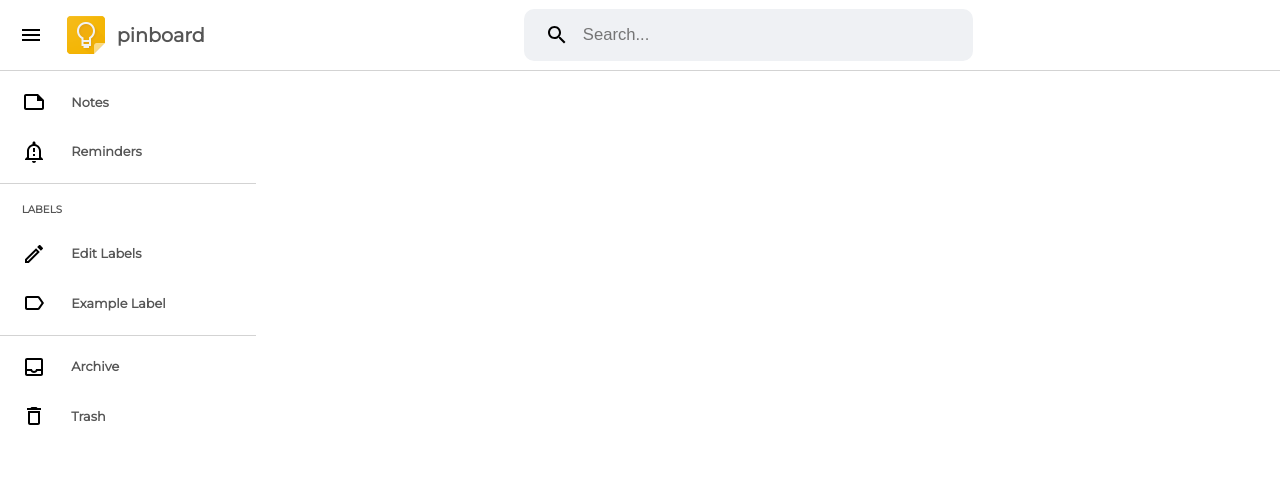
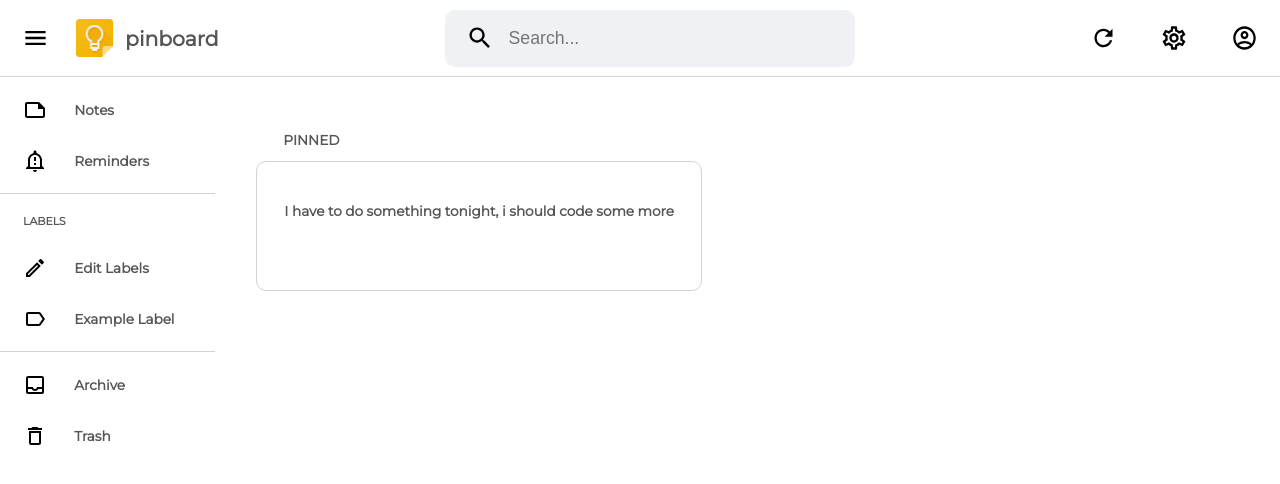
Before and after one commit to mclrc/pinboard, a plain HTML site: page index.html in a window 1280 px wide. Drawn offline with Linux system fonts and the light colour scheme.

Commit message:
Began using rem everywhere, used vmin for fontsize

```diff
--- a/index.html
+++ b/index.html
@@ -18,11 +18,13 @@
 				<input type="text" placeholder="Search..." id="search-bar">
 			</div>
 			<div>
-
+				<button class="round-button"><img src="img/outline-refresh-24px.svg"></button>
+				<button class="round-button"><img src="img/outline-settings-24px.svg"></button>
+				<button class="round-button"><img src="img/outline-account_circle-24px.svg"></button>
 			</div>
 		</header>
+		<div height="1" class="horizontal-line"></div>
 		<div id="page-wrapper">
-			<div height="1" class="horizontal-line"></div>
 			<div id="menu">
 				<div class="category">
 					<button class="menu-button"><img src="img/outline-note-24px.svg"><span>Notes</span></button>
@@ -40,11 +42,17 @@
 					<button class="menu-button"><img src="img/outline-delete-24px.svg"><span>Trash</span></button>
 				</div>
 			</div>
-			<div id="notes">
-
-			</div>
-			<div if="todo">
-
+			<div id="content">
+				<h3>PINNED</h3>
+				<div id="pinned"></div>
+				<div id="notes">
+					<div class="note">
+						<p>I have to do something tonight, i should code some more</p>
+						<div class="note-ui">
+							<button class="round-button"></button>
+						</div>
+					</div>
+				</div>
 			</div>
 		</div>
 	</body>
--- a/styles.css
+++ b/styles.css
@@ -1,7 +1,7 @@
 :root {
 	font-family: "Montserrat";
 	font-weight: normal;
-	font-size: .8rem;
+	font-size: .85rem;
 	color: #555555;
 	font-weight: bold;
 
@@ -16,8 +16,24 @@ body {
 }
 #page-wrapper {
 	width: 100%;
+	display: flex;
 }
-
+@media screen and (max-width: 800px) {
+	:root {
+		font-size: 2.5vmin;
+	}
+	header {
+		flex-direction: column;
+		align-content: center;
+		justify-content: center;
+	}
+}
+@media screen and (min-width: 1100px) {
+	#search-bar:focus {
+		width: 35rem;
+		max-width: 35rem;
+	}
+}
 /*
 =========================================================
 
@@ -27,8 +43,8 @@ body {
 */
 header {
 	width: 100%;
-	height: 10%;
 	display: flex;
+	/* flex-wrap: wrap; */
 	flex-direction: row;
 	justify-content: space-between;
 	align-content: centid="search-button"er;
@@ -38,27 +54,11 @@ header {
 header div {
 	display: flex;
 	flex-direction: row;
-}
-.round-button{
-	border-radius: 9999px;
-	padding: 1rem;
-	margin: 0 .5rem;
-	line-height: 0;
-	display: block;
-}
-.round-button:hover {
-	background-color: var(--hover-color);
-}
-.round-button img {
-	margin: 0;
-	padding: 0;
-	display: block;
-	width: 24px;
-	height: 24px;
+	/* flex-wrap: wrap; */
 }
 #branding {
-	height: 48px;
-	width: 48px;
+	height: 3.5rem;
+	width: 3.5rem;
 	margin: auto 0;
 	margin-right: .5rem;
 }
@@ -87,6 +87,8 @@ header div {
 	margin: 0;
 	padding: 0;
 	font-size: 1.3rem;
+	max-width: 25rem;
+	transition: .3s;
 }
 #search:focus-within {
 	background-color: white;
@@ -106,12 +108,10 @@ header div {
 						MENU
 
 ========================================================
-
 */
 #menu {
 	display: flex;
 	flex-direction: column;
-	width: 20%;
 }
 .horizontal-line {
 	height: 1px;
@@ -146,21 +146,74 @@ header div {
 }
 .menu-button img {
 	margin-right: 2rem;
+	max-width: 2rem;
+	max-height: 2rem;
 }
 .menu-button:hover {
 	background-color: var(--hover-color);
 }
+/*
+====================================================
 
+					Notes and main content
 
+====================================================
+*/
+#content {
+	display: flex;
+	flex-wrap: wrap;
+	flex-direction: column;
+	padding: 3rem;
+}
+#content h3 {
+	margin-left: 2rem;
+	font-size: 1rem;
+}
+.note {
+	border-radius: 10px;
+	border: 1px solid lightgrey;
+	padding: 2rem;
+}
+.note-text {
+	font-family: "Montserrat";
+	font-weight: bold;
+	resize: none;
+	overflow: hidden;
+}
+/*
+====================================================
 
+					General stuff
+
+====================================================
+*/
+
+.round-button{
+	border-radius: 9999px;
+	padding: 1.1rem;
+	margin: 0 .5rem;
+	line-height: 0;
+	display: block;
+	transition: .3s;
+}
+.round-button:hover {
+	background-color: var(--hover-color);
+}
+.round-button img {
+	margin: 0;
+	padding: 0;
+	display: block;
+	width: 2rem;
+	height: 2rem;
+}
 /*
 =====================================================
 
 					Resets
 
 =====================================================
+*/
 
-*/
 button, input[type="submit"], input[type="reset"] {
 	background: none;
 	color: inherit;
@@ -187,3 +240,16 @@ input[type="text"] {
 input[type="text"]:active {
 	outline: none;
 }
+textarea {
+	outline: none;
+	padding: .6rem;
+	margin: 1rem;
+	width: 30rem;
+	border: none;
+	outline: none;
+	border-radius: 0;
+}
+textarea:active {
+	outline: none;
+	max-width: 100%;
+}
```
Also changed, not shown: img/outline-account_circle-24px.svg (added), img/outline-refresh-24px.svg (added).
